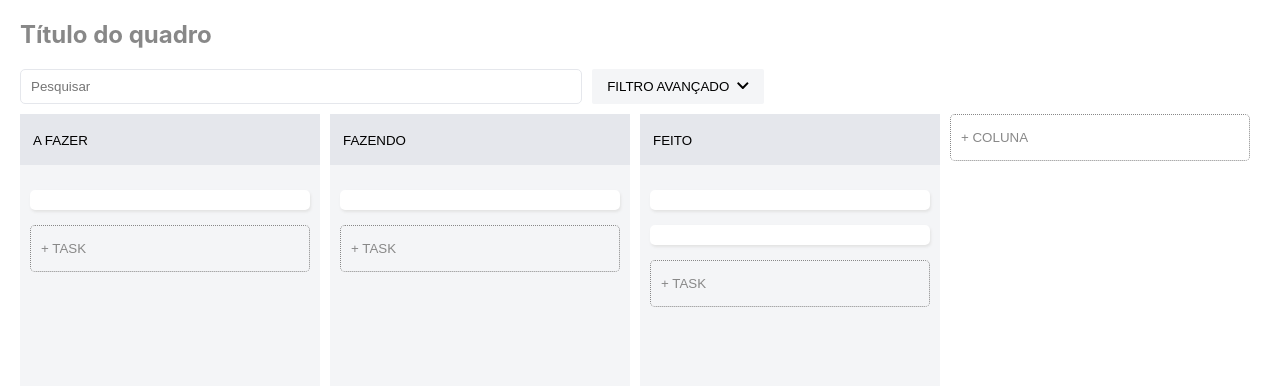
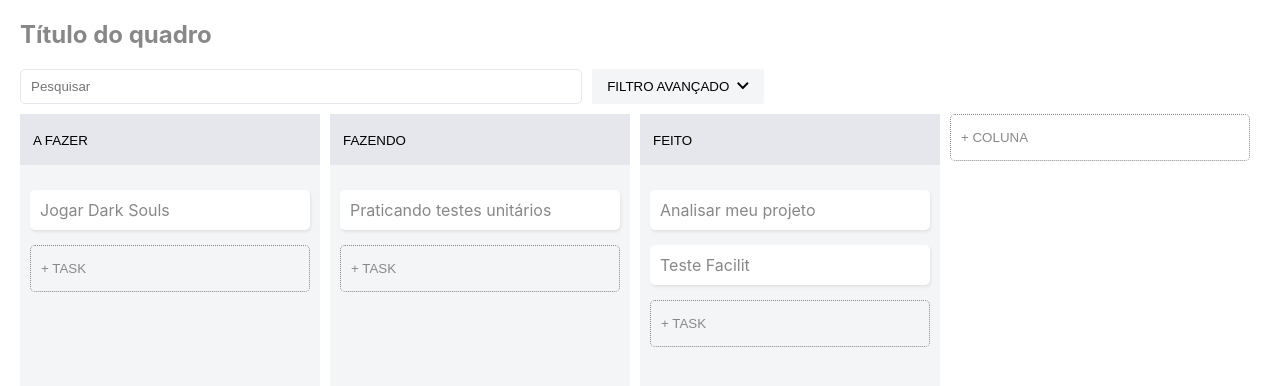
Before and after one commit to lavesan/trello-like-concept, a React (Create React App) app: page / in a window 1280 px wide. Shown: the top 386 px of the page. Built offline with nearby package versions, Linux system fonts and the light colour scheme; data requests are answered from the project's data file.

Commit message:
:sparkles: Updates the components to accept the new model values
Signed-off-by: valdery <valdery.jur@gmail.com>

```diff
--- a/src/components/board/board.component.tsx
+++ b/src/components/board/board.component.tsx
@@ -12,6 +12,10 @@ export default ({ cards, id, name }: IBoard) => {
     const { setBoards, boards, draggedElem, draggedPos, setDraggedPos } = useContext(AppContext);
 
     const onDrop = (e: any) => {
+
+        if (!draggedElem) {
+            return;
+        }
 
         const baordsCopy: IBoard[] = [];
 
--- a/src/components/card/card.component.tsx
+++ b/src/components/card/card.component.tsx
@@ -9,7 +9,7 @@ export default ({ index, ...data }: ICardComponent) => {
     return (
         <BoardCardComponent data={data} index={index}>
             <StyledCardComponent>
-                {data.text}
+                {data.title}
             </StyledCardComponent>
         </BoardCardComponent>
     )
```
